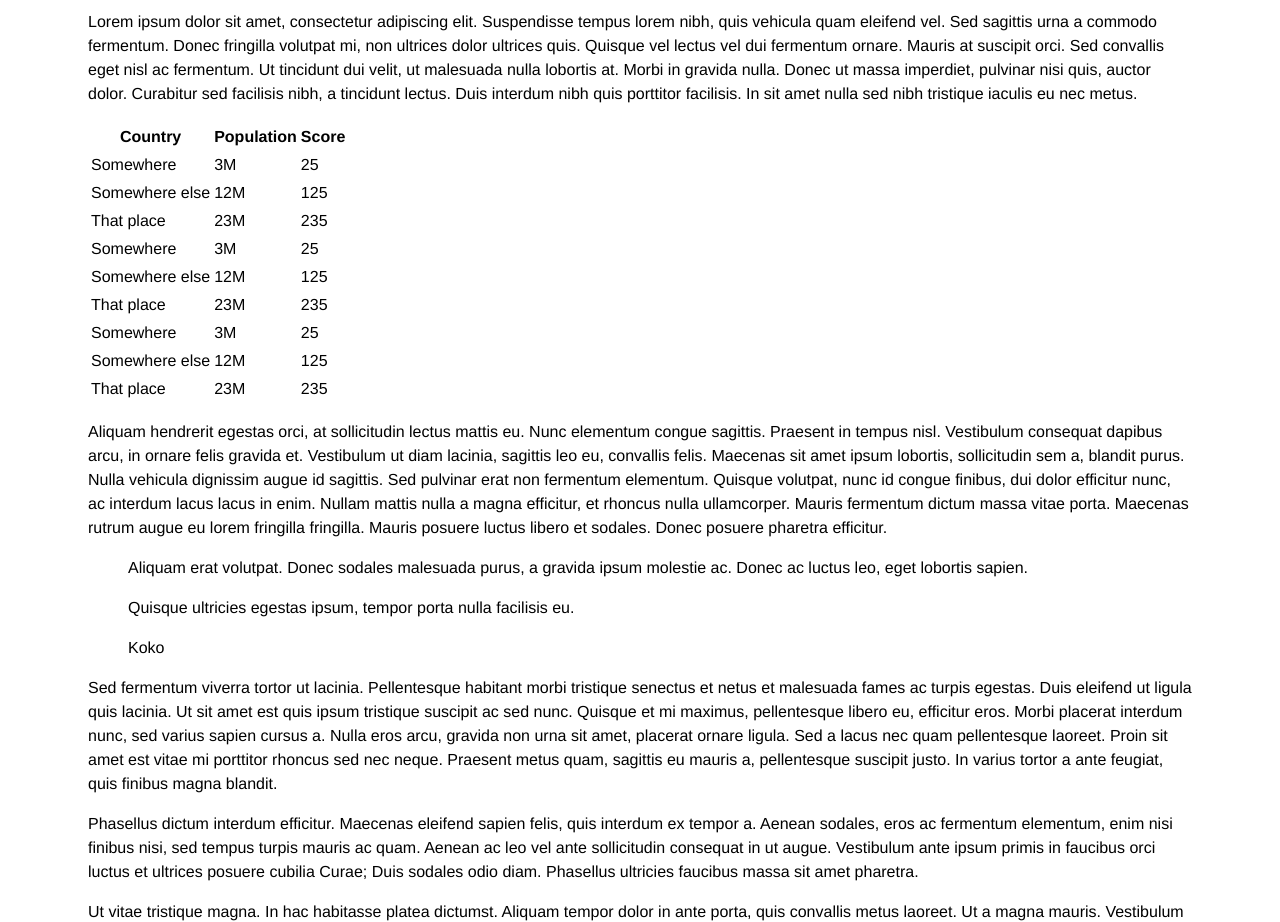
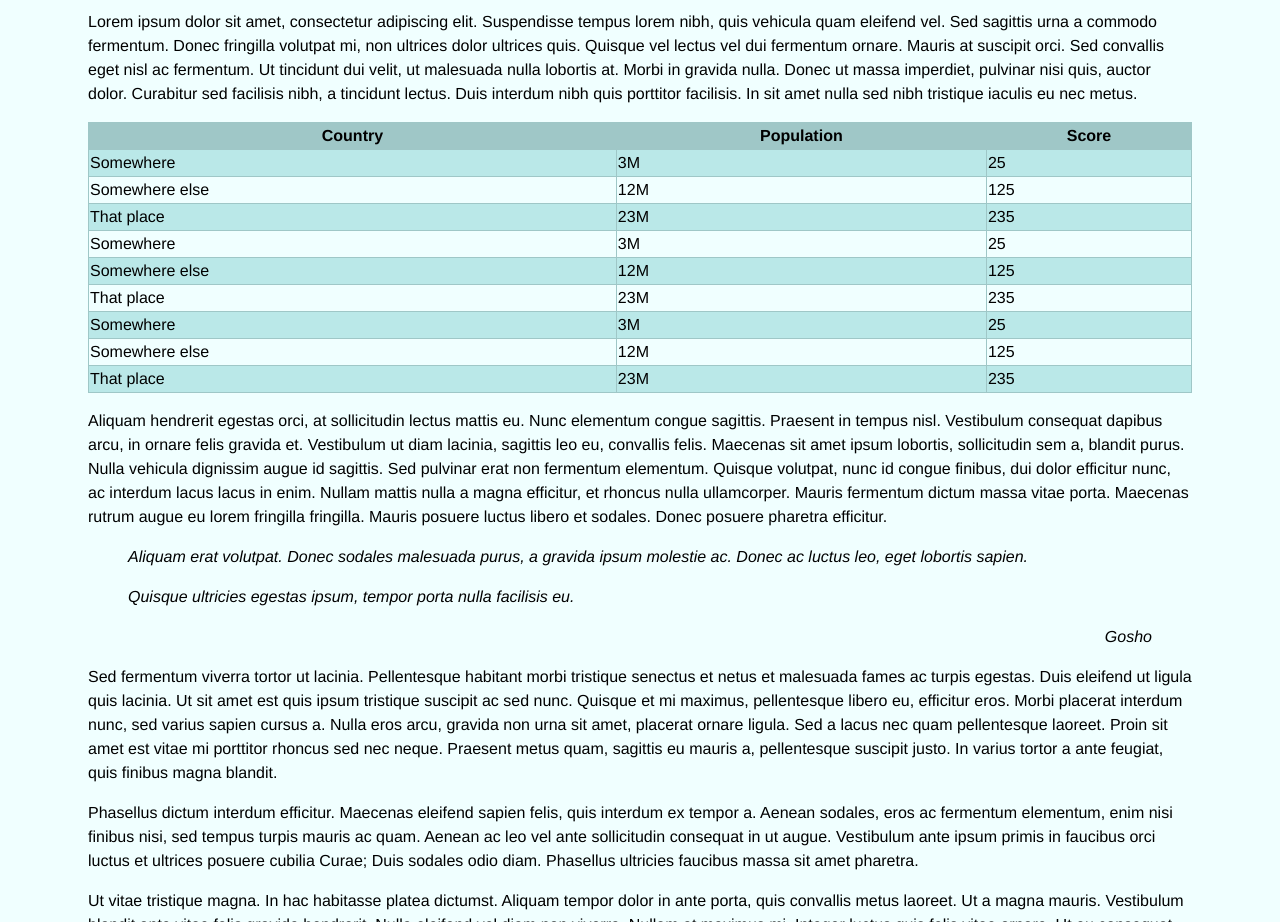
Before and after one commit to taskoff/HTML-CSS, a plain HTML site: page first_step/create-typography/index.html in a window 1280 px wide. Shown: the part 1660-2582 px from the top of the page. Drawn offline with nearby package versions, Linux system fonts and the light colour scheme.

Commit message:
correction

```diff
--- a/first_step/create-typography/index.html
+++ b/first_step/create-typography/index.html
@@ -108,7 +108,7 @@
             <blockquote>
                 <p>Aliquam erat volutpat. Donec sodales malesuada purus, a gravida ipsum molestie ac. Donec ac luctus leo, eget lobortis sapien.</p>
                 <p>Quisque ultricies egestas ipsum, tempor porta nulla facilisis eu.</p>
-                <p>Koko</p>
+                <p class="autor">Gosho</p>
             </blockquote>
             <p>Sed fermentum viverra tortor ut lacinia. Pellentesque habitant morbi tristique senectus et netus et malesuada fames ac turpis egestas. Duis eleifend ut ligula quis lacinia. Ut sit amet est quis ipsum tristique suscipit ac sed nunc. Quisque et mi maximus, pellentesque libero eu, efficitur eros. Morbi placerat interdum nunc, sed varius sapien cursus a. Nulla eros arcu, gravida non urna sit amet, placerat ornare ligula. Sed a lacus nec quam pellentesque laoreet. Proin sit amet est vitae mi porttitor rhoncus sed nec neque. Praesent metus quam, sagittis eu mauris a, pellentesque suscipit justo. In varius tortor a ante feugiat, quis finibus magna blandit.</p>
             <p>Phasellus dictum interdum efficitur. Maecenas eleifend sapien felis, quis interdum ex tempor a. Aenean sodales, eros ac fermentum elementum, enim nisi finibus nisi, sed tempus turpis mauris ac quam. Aenean ac leo vel ante sollicitudin consequat in ut augue. Vestibulum ante ipsum primis in faucibus orci luctus et ultrices posuere cubilia Curae; Duis sodales odio diam. Phasellus ultricies faucibus massa sit amet pharetra.</p>
--- a/first_step/create-typography/style.css
+++ b/first_step/create-typography/style.css
@@ -1,3 +1,34 @@
 body {
     padding: 5em;
+    background-color: azure;
 }
+
+ul {
+    list-style-type: square;
+}
+ul ul {
+    list-style-type: disc;
+}
+ul ul ul{
+    list-style-type: circle;
+}
+table {
+    width: 100%;
+}
+
+table, table th, table td{
+    border: 1px solid rgb(159,199,199);
+    border-collapse: collapse;
+}
+table th {
+    background: rgb(159,199,199)
+}
+table tbody tr:nth-child(odd) td {
+    background: rgb(186,232,232);
+}
+blockquote {
+    font-style: italic;
+}
+.autor {
+    text-align: right;
+}
--- a/first_step/create-typography/typography.css
+++ b/first_step/create-typography/typography.css
@@ -19,13 +19,3 @@ h3 { font-size: 1.8rem; }
 h4 { font-size: 1.6rem; }
 h5 { font-size: 1.4rem; }
 h6 { font-size: 1.2rem; }
-
-ul {
-    list-style-type: square;
-}
-ul ul {
-    list-style-type: disc;
-}
-ul ul ul{
-    list-style-type: circle;
-}
```
